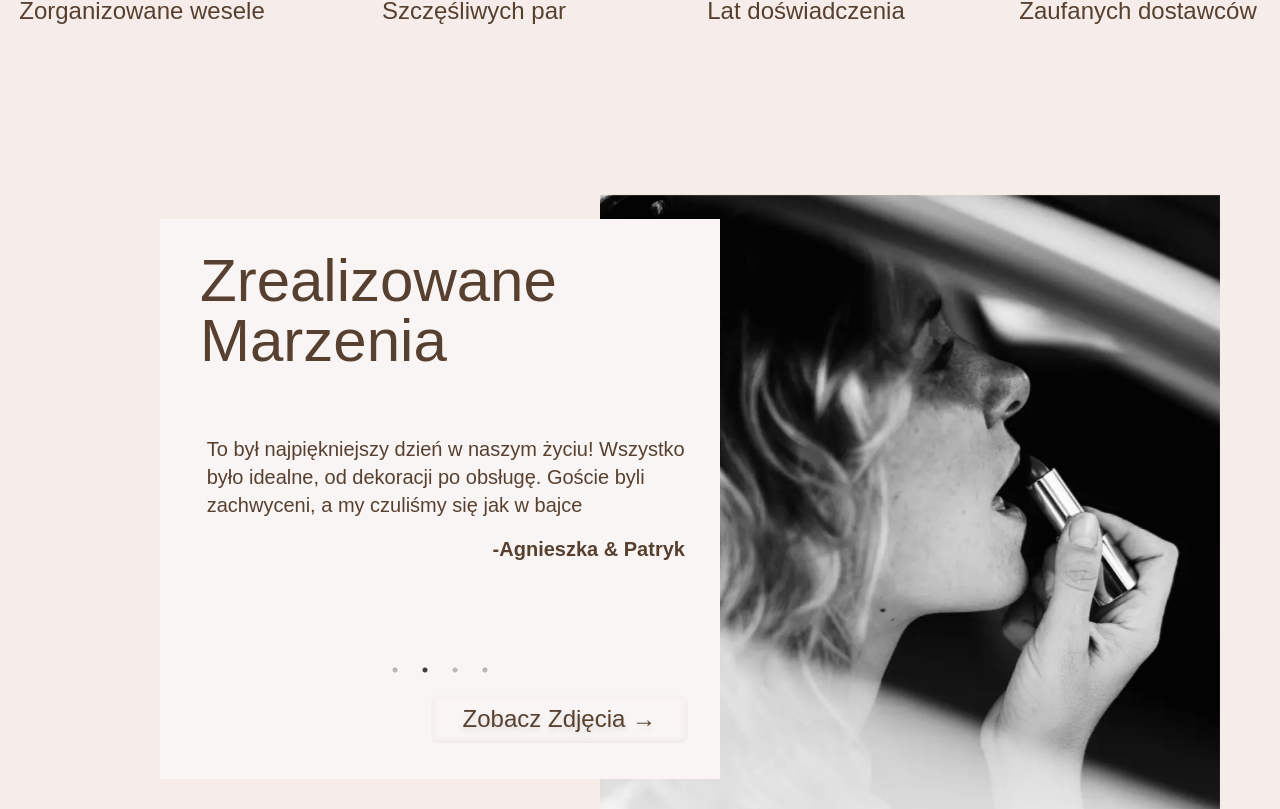
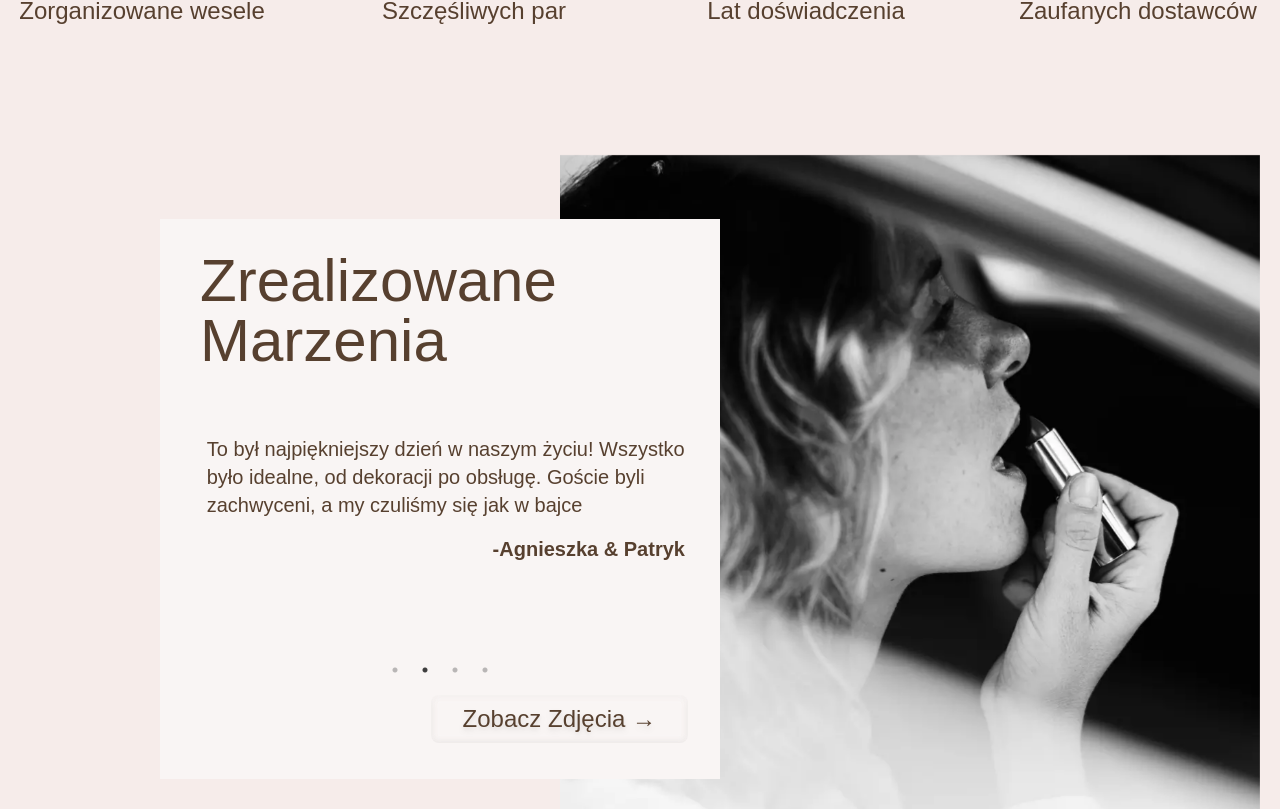
Before and after one commit to VxrRoot/kwiatamiszyte-weddingplanner, a Next.js app: page / in a window 1280 px wide. Shown: the part 2871-3680 px from the top of the page. Built offline with nearby package versions, Linux system fonts and the light colour scheme; a web font is replaced by a local one.

Commit message:
build app

```diff
--- a/package.json
+++ b/package.json
@@ -19,6 +19,7 @@
     "react-responsive": "^10.0.0",
     "react-slick": "^0.30.2",
     "sass": "^1.78.0",
+    "sharp": "^0.33.5",
     "slick-carousel": "^1.8.1",
     "tailwind-merge": "^2.5.2"
   },
@@ -26,6 +27,7 @@
     "@types/node": "^20",
     "@types/react": "^18",
     "@types/react-dom": "^18",
+    "@types/react-slick": "^0.23.13",
     "eslint": "^8",
     "eslint-config-next": "14.2.8",
     "postcss": "^8",
--- a/src/components/3dCard.tsx
+++ b/src/components/3dCard.tsx
@@ -123,10 +123,6 @@ export const CardItem = ({
   const ref = useRef<HTMLDivElement>(null);
   const [isMouseEntered] = useMouseEnter();
 
-  useEffect(() => {
-    handleAnimations();
-  }, [isMouseEntered]);
-
   const handleAnimations = () => {
     if (!ref.current) return;
     if (isMouseEntered) {
@@ -135,6 +131,10 @@ export const CardItem = ({
       ref.current.style.transform = `translateX(0px) translateY(0px) translateZ(0px) rotateX(0deg) rotateY(0deg) rotateZ(0deg)`;
     }
   };
+
+  useEffect(() => {
+    handleAnimations();
+  }, [isMouseEntered]);
 
   return (
     <Tag
--- a/src/components/TestimonialsSlider.tsx
+++ b/src/components/TestimonialsSlider.tsx
@@ -98,7 +98,7 @@ const TestimonialsSlider: React.FC = () => {
           </h2>
           <Slider
             {...mainSliderSettings}
-            ref={(slider: unknown) => setMainSlider(slider)}
+            ref={(slider) => setMainSlider(slider)}
             className="[&_.slick-track]:flex [&_.slick-track]:gap-4 cursor-pointer py-16"
           >
             {opinions.map(({ text, id, author }, idx) => (
@@ -126,8 +126,8 @@ const TestimonialsSlider: React.FC = () => {
         <div className="md:block bg-[#F9F5F4] md:bg-transparent">
           <Slider
             {...imageSliderSettings}
-            ref={(slider: unknown) => setImageSlider(slider)}
-            className="current-slide-image relative w-full md:absolute md:-top-[40rem] md:left-[25rem] md:w-[700px] md:h-[40rem] md:z-[-1] p-10"
+            ref={(slider) => setImageSlider(slider)}
+            className="current-slide-image relative w-full md:absolute md:-top-[40rem] md:left-[25rem] md:w-[700px] md:h-[40rem] md:z-[-1] p-10 md:p-0 -mt-20 md:mt-0"
           >
             {opinions.map(({ img, author }, idx) => (
               <div key={idx} className="w-[700px] h-[43rem] mt-4">
--- a/src/icons/Logo.tsx
+++ b/src/icons/Logo.tsx
@@ -1,10 +1,6 @@
 import React from "react";
 
-interface IProps {
-  fill?: string;
-}
-
-const Logo = ({ fill }: IProps) => {
+const Logo = () => {
   return (
     <svg viewBox="0 0 729 284" fill="none" xmlns="http://www.w3.org/2000/svg">
       <mask
--- a/src/sections/OurTeamSection.tsx
+++ b/src/sections/OurTeamSection.tsx
@@ -1,16 +1,14 @@
 "use client";
-import { FlipWords } from "@/components/FlipWords";
+import Lines from "@/components/Lines";
 import { ProfileCard } from "@/components/ProfileCard/ProfileCard";
 import FloristIcon from "@/icons/FloristIcon";
 import HairDresserIcon from "@/icons/HairDresserIcon";
 import PhotographIcon from "@/icons/PhotographIcon";
 import ContainerLayout from "@/layouts/ContainerLayout";
-import React from "react";
 import { motion } from "framer-motion"; // Import Framer Motion
 import ania from "../../public/ania.png";
+import anita from "../../public/anita.png";
 import karolina from "../../public/karolina.png";
-import anita from "../../public/anita.png";
-import Lines from "@/components/Lines";
 
 const OurTeamSection = () => {
   const teamMembers = [
--- a/tailwind.config.ts
+++ b/tailwind.config.ts
@@ -16,7 +16,6 @@ const config: Config = {
         foreground: "var(--foreground)",
         creme: "var(--creme)",
         textDark: "var(--text-dark)",
-        primary: "var(--primary)",
       },
     },
   },
```
Also changed, not shown: src/app/layout.tsx (+4 -5 lines), 1 other file (tests, documents, lock files or other folders).
